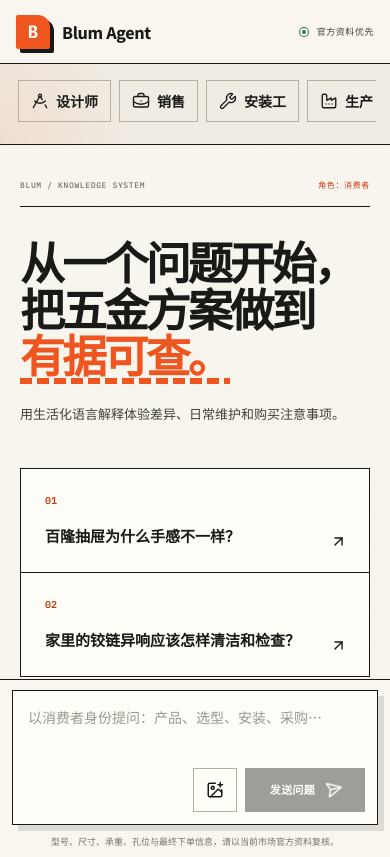
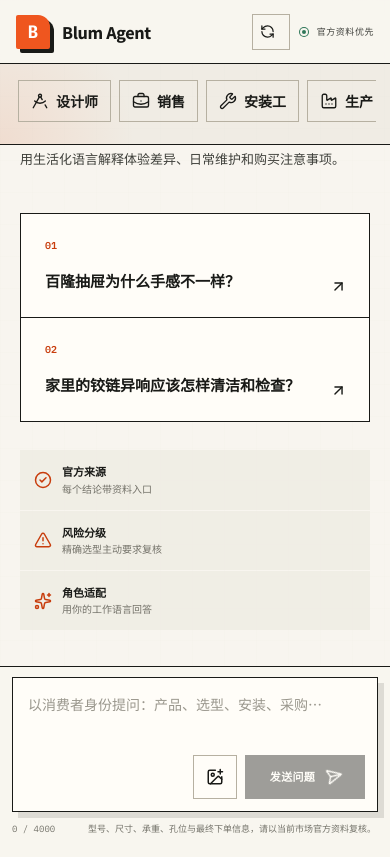
Before and after one commit to maxiaoshenshen/blum-agent, a Next.js app: page / in a window 390 px wide. Built offline with nearby package versions, Linux system fonts and the light colour scheme.

Commit message:
feat: polish accessible conversation flow

```diff
--- a/app/globals.css
+++ b/app/globals.css
@@ -13,7 +13,7 @@
   --signal-dark: #c83d0d;
   --signal-wash: #ffe4d8;
   --success: #2f7658;
-  --warning: #a85f00;
+  --warning: #8f4d00;
   --shadow: 0 24px 70px rgba(33, 31, 25, 0.11);
 }
 
@@ -152,6 +152,32 @@
   gap: 9px;
   letter-spacing: 0.06em;
   text-transform: uppercase;
+}
+
+.topbar-actions {
+  display: flex;
+  align-items: center;
+  gap: 18px;
+}
+
+.new-chat-button {
+  display: inline-flex;
+  min-height: 36px;
+  padding: 0 12px;
+  align-items: center;
+  border: 1px solid var(--line-strong);
+  background: transparent;
+  cursor: pointer;
+  font-family: var(--font-plex-mono), monospace;
+  font-size: 9px;
+  font-weight: 600;
+  gap: 7px;
+  letter-spacing: 0.04em;
+}
+
+.new-chat-button:hover {
+  border-color: var(--signal);
+  color: var(--signal-dark);
 }
 
 .status-dot {
@@ -357,7 +383,7 @@
   color: var(--signal-dark);
 }
 
-.welcome h1 {
+.welcome h2 {
   max-width: 870px;
   margin: clamp(36px, 5vh, 58px) 0 24px;
   font-size: clamp(44px, 5.6vw, 78px);
@@ -366,13 +392,13 @@
   line-height: 1.04;
 }
 
-.welcome h1 span {
+.welcome h2 span {
   position: relative;
   display: inline-block;
   color: var(--signal);
 }
 
-.welcome h1 span::after {
+.welcome h2 span::after {
   position: absolute;
   right: 0;
   bottom: -6px;
@@ -712,7 +738,7 @@
 }
 
 .composer,
-.composer-note,
+.composer-meta,
 .error-banner,
 .attachment-chip {
   width: min(920px, 100%);
@@ -813,13 +839,27 @@
   opacity: 0.42;
 }
 
+.composer-meta {
+  display: grid;
+  margin-top: 10px;
+  align-items: center;
+  color: var(--muted);
+  font-family: var(--font-plex-mono), monospace;
+  font-size: 9px;
+  gap: 12px;
+  grid-template-columns: auto 1fr auto;
+}
+
 .composer-note {
-  margin-top: 10px;
-  margin-bottom: 0;
-  color: var(--muted);
+  margin: 0;
+  font-family: var(--font-noto-sans), sans-serif;
   font-size: 9px;
   line-height: 1.5;
   text-align: center;
+}
+
+.character-count {
+  min-width: 62px;
 }
 
 .error-banner,
@@ -831,6 +871,14 @@
   margin-bottom: 8px;
   font-size: 10px;
   gap: 8px;
+}
+
+.attachment-chip img {
+  width: 30px;
+  height: 30px;
+  flex: 0 0 auto;
+  border: 1px solid var(--line-strong);
+  object-fit: cover;
 }
 
 .error-banner {
@@ -910,7 +958,7 @@
     padding-left: 45px;
   }
 
-  .welcome h1 {
+  .welcome h2 {
     font-size: clamp(42px, 6vw, 62px);
   }
 }
@@ -934,9 +982,23 @@
     font-size: 9px;
   }
 
+  .topbar-actions {
+    gap: 10px;
+  }
+
+  .new-chat-button {
+    width: 38px;
+    padding: 0;
+    justify-content: center;
+    font-size: 0;
+  }
+
   .workspace {
-    display: block;
-    min-height: calc(100svh - 64px);
+    display: grid;
+    height: calc(100svh - 64px);
+    min-height: 0;
+    grid-template-columns: minmax(0, 1fr);
+    grid-template-rows: auto minmax(0, 1fr);
   }
 
   .role-panel {
@@ -990,8 +1052,8 @@
   }
 
   .conversation-panel {
-    height: calc(100svh - 132px);
-    min-height: 620px;
+    height: auto;
+    min-height: 0;
   }
 
   .welcome {
@@ -1002,7 +1064,7 @@
     font-size: 8px;
   }
 
-  .welcome h1 {
+  .welcome h2 {
     margin-top: 31px;
     font-size: clamp(37px, 11.5vw, 52px);
     letter-spacing: -0.065em;
@@ -1070,6 +1132,14 @@
   .send-button {
     min-width: 120px;
   }
+
+  .composer-meta {
+    grid-template-columns: auto 1fr;
+  }
+
+  .composer-meta > span:last-child {
+    display: none;
+  }
 }
 
 @media (prefers-reduced-motion: reduce) {
--- a/components/blum-agent.tsx
+++ b/components/blum-agent.tsx
@@ -1,6 +1,13 @@
 "use client";
 
-import { useMemo, useRef, useState, type FormEvent } from "react";
+import Image from "next/image";
+import {
+  useEffect,
+  useMemo,
+  useRef,
+  useState,
+  type FormEvent,
+} from "react";
 import { ROLES } from "@/src/domain/roles";
 import type { ChatAnswer, SourceReference } from "@/src/agent/chat";
 import type { ChatMessage } from "@/src/agent/schema";
@@ -17,6 +24,7 @@
   House,
   ImagePlus,
   LoaderCircle,
+  RefreshCcw,
   Send,
   ShoppingCart,
   Sparkles,
@@ -82,11 +90,19 @@
   const [error, setError] = useState("");
   const [isLoading, setIsLoading] = useState(false);
   const inputRef = useRef<HTMLTextAreaElement>(null);
+  const conversationRef = useRef<HTMLDivElement>(null);
+  const activeRequestRef = useRef<AbortController | null>(null);
+  const requestVersionRef = useRef(0);
 
   const selectedRole = useMemo(
     () => ROLES.find((role) => role.id === roleId)!,
     [roleId],
   );
+
+  useEffect(() => {
+    const container = conversationRef.current;
+    if (container) container.scrollTop = container.scrollHeight;
+  }, [messages, isLoading]);
 
   function chooseStarter(prompt: string) {
     setDraft(prompt);
@@ -137,6 +153,11 @@
     setDraft("");
     setError("");
     setIsLoading(true);
+    const requestVersion = requestVersionRef.current + 1;
+    requestVersionRef.current = requestVersion;
+    const controller = new AbortController();
+    activeRequestRef.current?.abort();
+    activeRequestRef.current = controller;
 
     try {
       const response = await fetch("/api/chat", {
@@ -147,6 +168,7 @@
           messages: apiMessages(nextMessages),
           image: attachment?.dataUrl,
         }),
+        signal: controller.signal,
       });
       const body = (await response.json()) as
         | ChatAnswer
@@ -160,6 +182,7 @@
         );
       }
 
+      if (requestVersion !== requestVersionRef.current) return;
       setMessages((current) => [
         ...current,
         {
@@ -174,6 +197,12 @@
       ]);
       setAttachment(null);
     } catch (caught) {
+      if (
+        requestVersion !== requestVersionRef.current ||
+        (caught instanceof DOMException && caught.name === "AbortError")
+      ) {
+        return;
+      }
       setDraft(question);
       setError(
         caught instanceof Error
@@ -181,12 +210,28 @@
           : "暂时无法获得回答，请稍后重试。",
       );
     } finally {
+      if (requestVersion === requestVersionRef.current) {
         setIsLoading(false);
+        activeRequestRef.current = null;
       }
+    }
+  }
+
+  function startNewConversation() {
+    requestVersionRef.current += 1;
+    activeRequestRef.current?.abort();
+    activeRequestRef.current = null;
+    setMessages([]);
+    setDraft("");
+    setAttachment(null);
+    setError("");
+    setIsLoading(false);
+    inputRef.current?.focus();
   }
 
   return (
     <main className="agent-shell">
+      <h1 className="sr-only">Blum Agent 百隆五金智能工作台</h1>
       <header className="topbar">
         <a className="brand" href="#workspace" aria-label="Blum Agent 首页">
           <span className="brand-mark" aria-hidden="true">
@@ -197,9 +242,19 @@
             <small>百隆五金智能工作台</small>
           </span>
         </a>
+        <div className="topbar-actions">
+          <button
+            className="new-chat-button"
+            onClick={startNewConversation}
+            type="button"
+          >
+            <RefreshCcw aria-hidden="true" size={15} />
+            开始新对话
+          </button>
           <div className="system-status" aria-label="系统状态">
             <span className="status-dot" aria-hidden="true" />
             官方资料优先
+          </div>
         </div>
       </header>
 
@@ -257,18 +312,22 @@
         </aside>
 
         <section className="conversation-panel" aria-label="Blum Agent 对话">
-          <div className="conversation-scroll" aria-live="polite">
+          <div
+            className="conversation-scroll"
+            aria-live="polite"
+            ref={conversationRef}
+          >
             {messages.length === 0 ? (
               <div className="welcome">
                 <div className="welcome-kicker">
                   <span>BLUM / KNOWLEDGE SYSTEM</span>
                   <span>角色：{selectedRole.label}</span>
                 </div>
-                <h1>
+                <h2>
                   从一个问题开始，
                   <br />
                   把五金方案做到<span>有据可查。</span>
-                </h1>
+                </h2>
                 <p>{selectedRole.description}</p>
                 <div className="starter-grid">
                   {selectedRole.starterPrompts.map((prompt, index) => (
@@ -409,7 +468,13 @@
             ) : null}
             {attachment ? (
               <div className="attachment-chip">
-                <ImagePlus aria-hidden="true" size={16} />
+                <Image
+                  alt={`待发送图片：${attachment.name}`}
+                  height={30}
+                  src={attachment.dataUrl}
+                  unoptimized
+                  width={30}
+                />
                 <span>{attachment.name}</span>
                 <button
                   aria-label={`移除图片 ${attachment.name}`}
@@ -427,6 +492,7 @@
               <textarea
                 disabled={isLoading}
                 id="agent-question"
+                maxLength={4000}
                 onChange={(event) => setDraft(event.target.value)}
                 onKeyDown={(event) => {
                   if (event.key === "Enter" && !event.shiftKey) {
@@ -467,9 +533,15 @@
                 </button>
               </div>
             </form>
+            <div className="composer-meta">
+              <span aria-live="polite" className="character-count">
+                {draft.length} / 4000
+              </span>
               <p className="composer-note">
                 型号、尺寸、承重、孔位与最终下单信息，请以当前市场官方资料复核。
               </p>
+              <span aria-hidden="true">Enter 发送 · Shift+Enter 换行</span>
+            </div>
           </div>
         </section>
       </div>
--- a/components/icons.tsx
+++ b/components/icons.tsx
@@ -11,6 +11,7 @@
   ImagePlus,
   LoaderCircle,
   Paperclip,
+  RefreshCcw,
   Send,
   ShoppingCart,
   Sparkles,
```
Also changed, not shown: 2 other files (tests, documents, lock files or other folders). Lines whose indentation alone changed are shown as unchanged.
